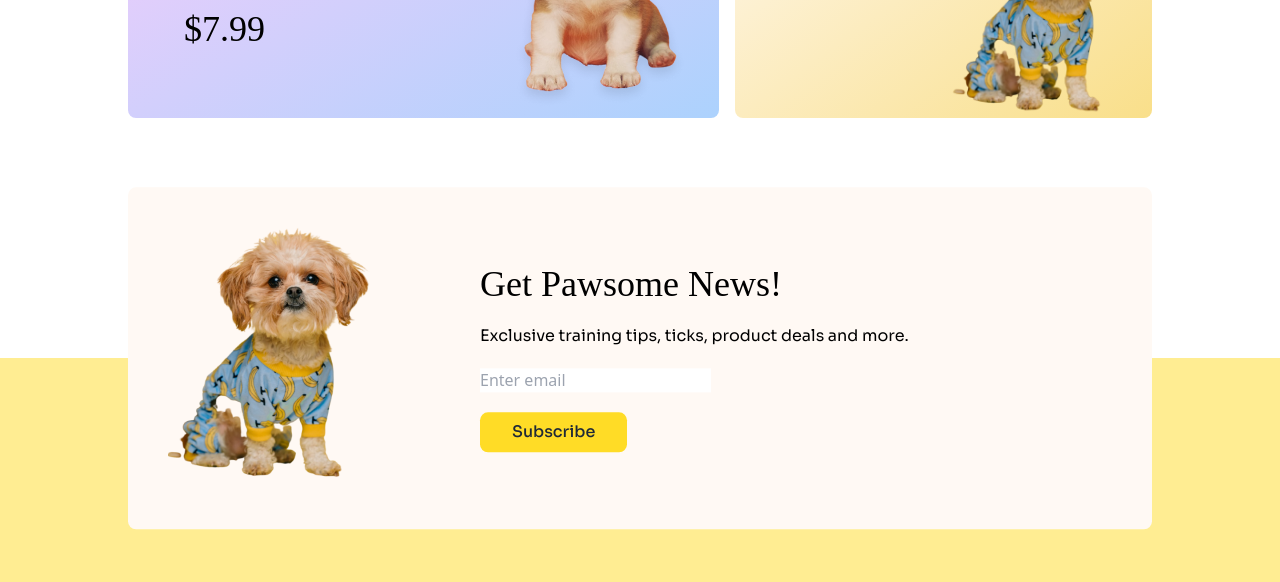
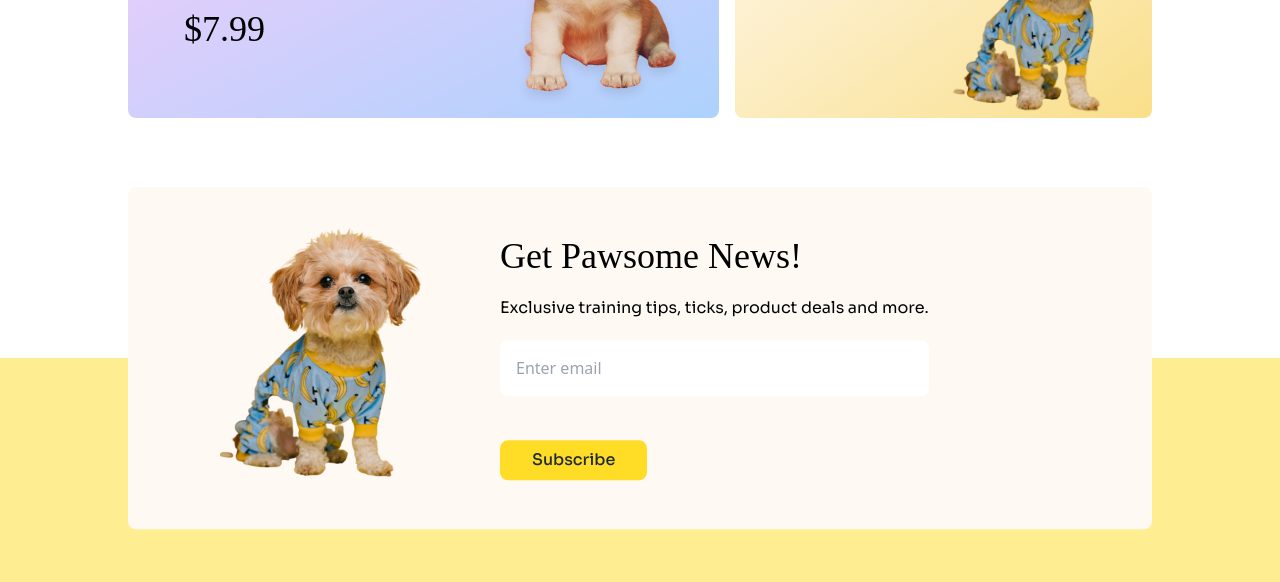
Before and after one commit to moktadir-mirul/browse-pets, a plain HTML site: page index.html in a window 1280 px wide. Shown: the part 2134-2716 px from the top of the page. Drawn offline with nearby package versions, Linux system fonts and the light colour scheme; a web font is replaced by a local one.

Commit message:
overlapped area issue solved

```diff
--- a/index.html
+++ b/index.html
@@ -449,18 +449,18 @@
     </main>
     <footer class="w-full bg-[#ffdc2680] mt-96 lg:mt-60 pb-5 lg:pb-10">
       <!-- Footer overlapped area -->
-      <div class="bg-[#FFF9F4] w-11/12 lg:w-4/5 mx-auto rounded-lg flex flex-col lg:flex-row items-center p-10 -translate-y-[50%]">
-        <div>
+      <div class="bg-[#FFF9F4] w-11/12 lg:w-4/5 mx-auto rounded-lg flex flex-col lg:flex-row items-center gap-5 p-10 -translate-y-[50%]">
+        <div class="flex justify-center">
             <img class="w-8/12" src="images/cute-pet-mid.png" alt="Cute Pet Dog">
         </div>
-        <div class="space-y-5">
-            <h1 class="adlam text-4xl font-normal text-black">
+        <div class="space-y-5 flex flex-col items-center lg:items-start">
+            <h1 class="adlam text-2xl md:text-4xl font-normal text-black">
                 Get Pawsome News!
             </h1>
-            <p class="sora text-base text-black font-normal">
+            <p class="sora text-sm md:text-base text-black font-normal text-center lg:text-left">
                 Exclusive training tips, ticks, product deals and more.
             </p>
-            <input type="email" placeholder="Enter email"><br>
+            <input class="w-full h-14 indent-4 rounded-lg" type="email" placeholder="Enter email"><br>
             <button class="sora px-8 py-2 border-none bg-[#FFDC26] rounded-lg hover:bg-red-600 hover:text-white duration-500 font-medium">
                 Subscribe
             </button>
```
